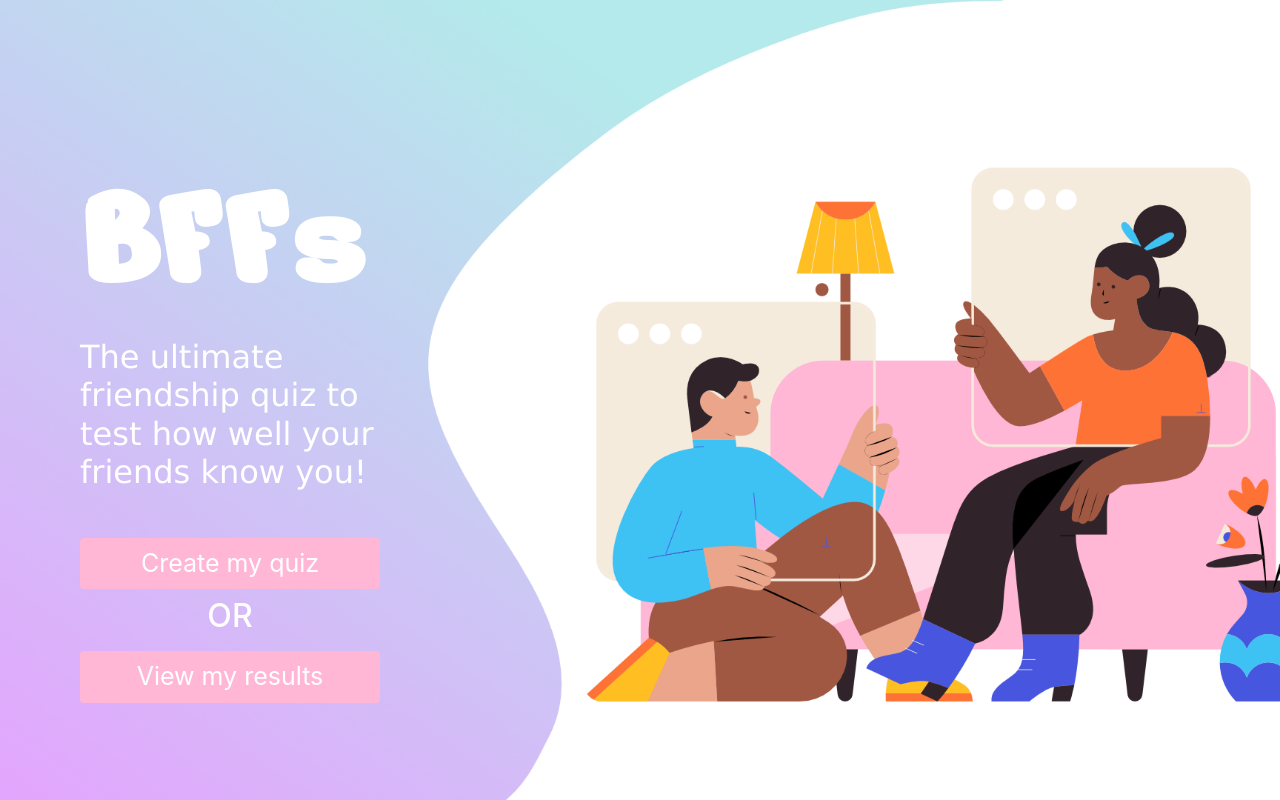
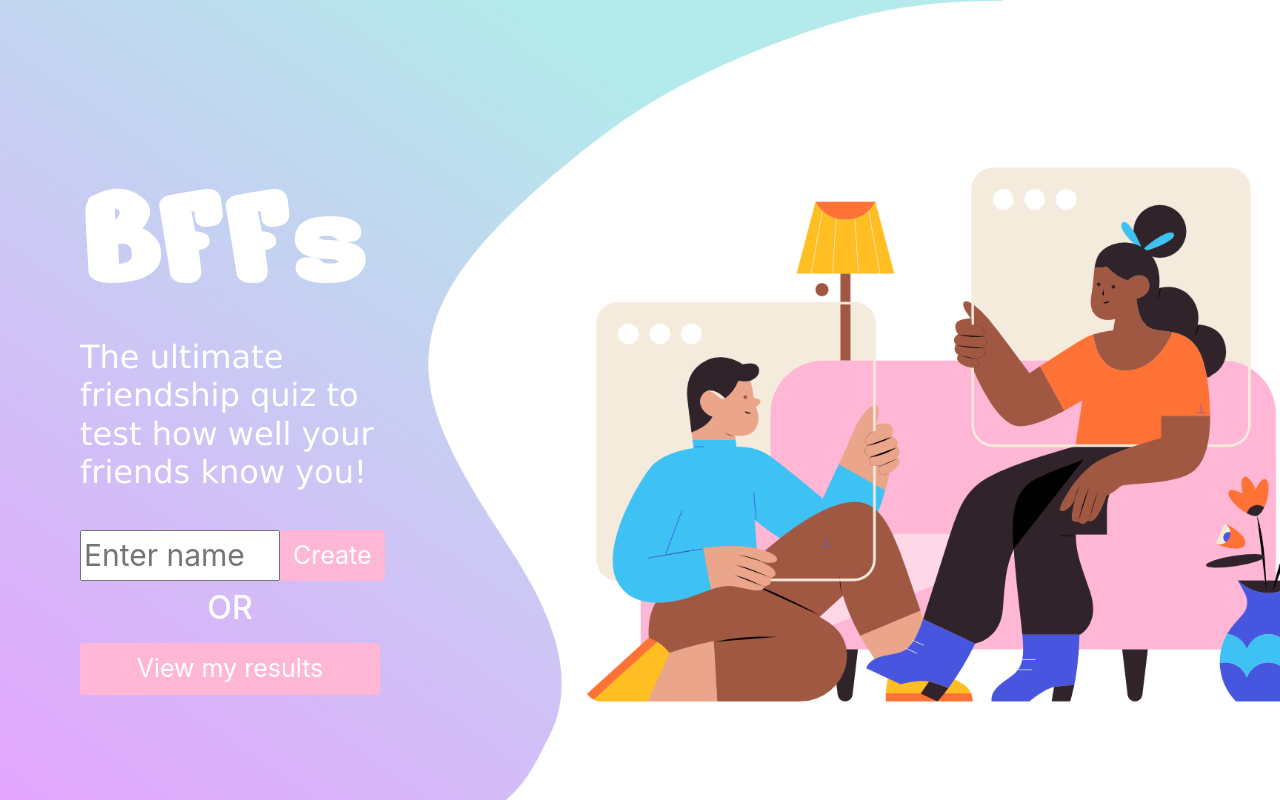
Before and after one commit to telle1/BFFs, a React (Create React App) app in the folder client/: page / in a window 1280 px wide. Built offline with nearby package versions, Linux system fonts and the light colour scheme.

Commit message:
Working on database

```diff
--- a/client/src/components/Cards/create_quiz/allcards.js
+++ b/client/src/components/Cards/create_quiz/allcards.js
@@ -1,6 +1,6 @@
 import { Form } from 'react-bootstrap';
-import React, { useState } from 'react';
-import { useHistory } from 'react-router-dom';
+import React, { useEffect, useState } from 'react';
+import { useHistory, useLocation } from 'react-router-dom';
 import Card from './card.js';
 import axios from 'axios';
 
@@ -22,7 +22,9 @@ const premadeQuestions = [
 
 function AllCards() {
   let history = useHistory();
+  const location = useLocation();
   const [allQuizAns, setAllQuizAns] = useState([]);
+  const [name, setName] = useState("")
   const [quizInfo, setQuizInfo] = useState([
     // {
     //   number: 1,
@@ -38,6 +40,11 @@ function AllCards() {
     //     answerOptions: '',
     //   }
   ]);
+
+  useEffect(() => {
+    console.log(location.state.name)
+    setName(location.state.name)
+  }, [location])
 
   console.log('HERES ALL THE QUIZ INFO', quizInfo);
 
@@ -80,7 +87,8 @@ function AllCards() {
   console.log('all quiz ansawers', allQuizAns);
 
   return (
-    <Form onSubmit={handleQuestionSubmit}>
+    <Form onSubmit={handleQuestionSubmit} className="mt-5 mb-5">
+      <h1 className="d-flex justify-content-center mb-3 quiz-header">Ask away, {name}! </h1>
       {[
         '#FF9AA2',
         '#FFB7B2',
--- a/client/src/components/Cards/create_quiz/card.css
+++ b/client/src/components/Cards/create_quiz/card.css
@@ -1,7 +1,13 @@
+.quiz-header{
+  font-size: 60px;
+  font-family: 'Nerko One', cursive;
+  color: gray;
+}
+
 .card {
   text-align: center;
   font-family: 'Lucida Sans', 'Lucida Sans Regular', 'Lucida Grande',
-    'Lucida Sans Unicode', Geneva, Verdana, sans-serif;
+  'Lucida Sans Unicode', Geneva, Verdana, sans-serif;
   min-height: 500px;
   height: 100%;
   width: 450px;
--- a/client/src/components/Hero/hero.css
+++ b/client/src/components/Hero/hero.css
@@ -30,6 +30,9 @@
   color: white;
 }
 
-.or {
 
+
+.enter-name{
+  width: 200px;
+  font-size: 30px;
 }
--- a/client/src/components/Hero/hero.js
+++ b/client/src/components/Hero/hero.js
@@ -1,8 +1,10 @@
+import React, { useState } from 'react';
 import { useHistory } from 'react-router-dom';
 import './hero.css';
 
 function Hero() {
   const history = useHistory();
+  const [name, setName] = useState('');
 
   return (
     <div className='hero'>
@@ -12,14 +14,24 @@ function Hero() {
         The ultimate friendship quiz to test how well your friends know you!
       </h2>
 
-      <div className="user-options d-flex flex-column">
+      <div className='user-options d-flex flex-column'>
+        <div className='d-flex'>
+          <input
+            type='text'
+            value={name}
+            onChange={(e) => setName(e.target.value)}
+            className='enter-name'
+            placeholder='Enter name'
+          ></input>
           <button
-        className='btn pink-button mt-2 d-block'
-        onClick={() => history.push('/create-quiz')}
+            className='btn pink-button'
+            onClick={() => history.push({pathname: '/create-quiz', state: {name: name}})}
           >
-        Create my quiz
+            Create
           </button>
-      <h2 className="or align-self-center mt-2">OR</h2>
+        </div>
+
+        <h2 className='or align-self-center mt-2'>OR</h2>
         <button
           className='btn pink-button mt-2 d-block'
           onClick={() => history.push('/create-quiz')}
@@ -27,7 +39,6 @@ function Hero() {
           View my results
         </button>
       </div>
-
     </div>
   );
 }
```
Also changed, not shown: 1 other file (tests, documents, lock files or other folders). Lines whose indentation alone changed are shown as unchanged.
